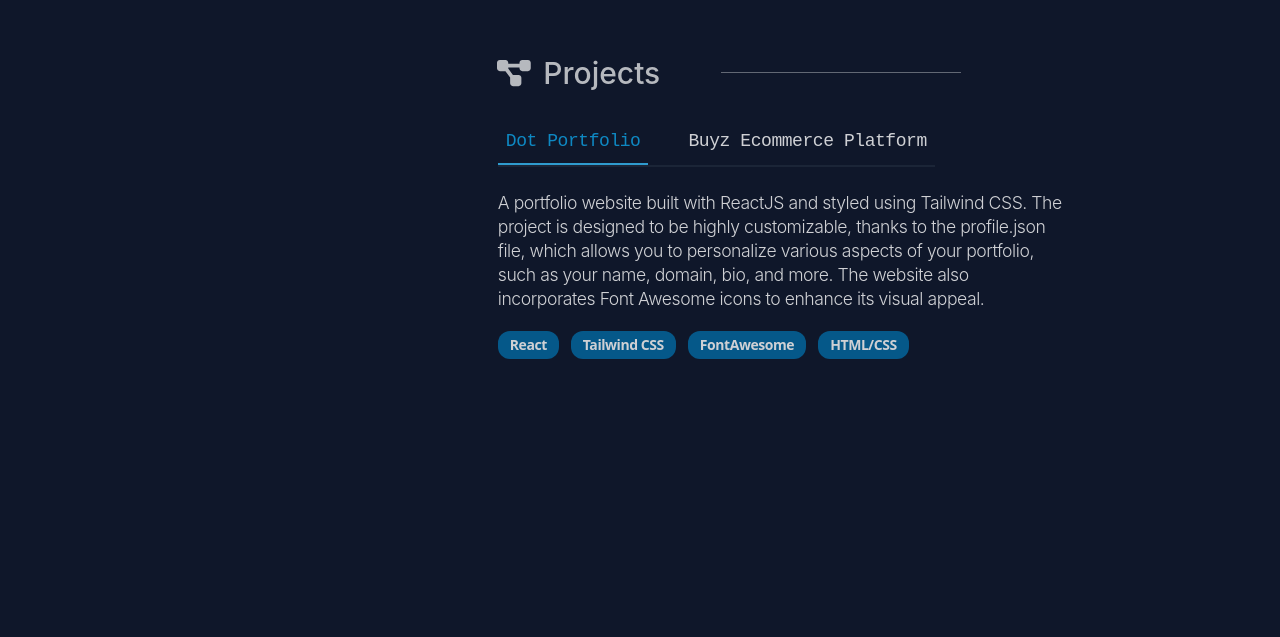
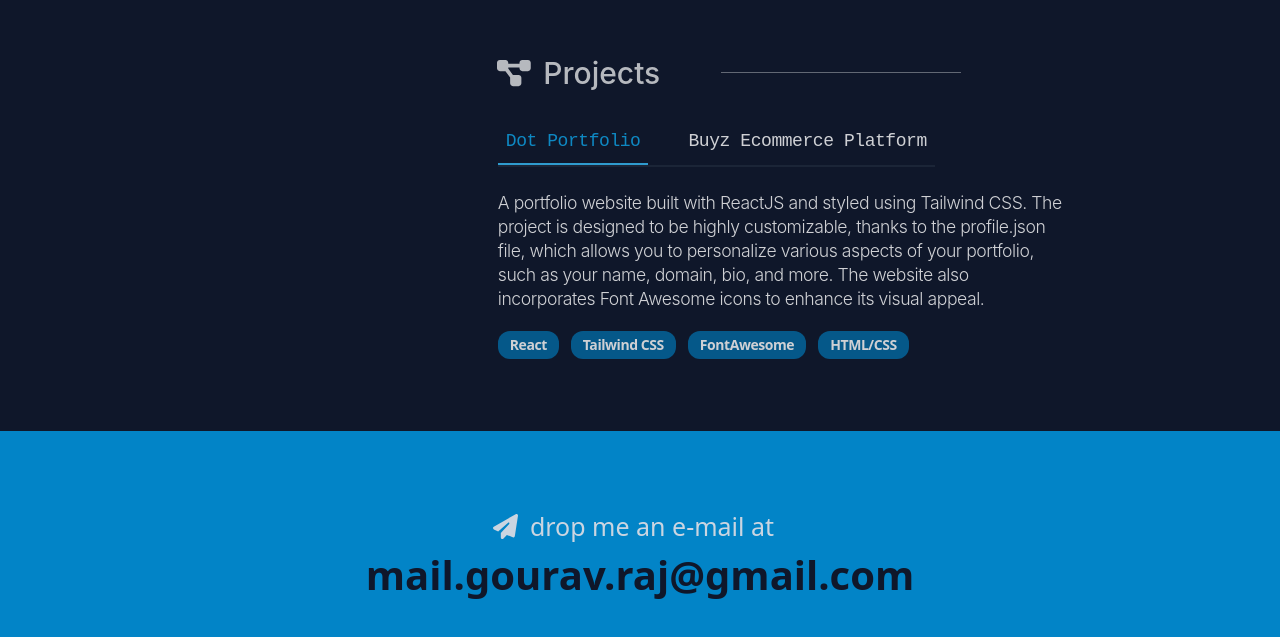
Before and after one commit to gogouravr/dot-portfolio, a React (Create React App) app: page / in a window 1280 px wide. Shown: the part 2364-3001 px from the top of the page. Before the commit the page ends 2795 px from the top, so only its background shows below. Built offline with nearby package versions, Linux system fonts and the light colour scheme.

Commit message:
Add `contact` screen

```diff
--- a/src/App.jsx
+++ b/src/App.jsx
@@ -4,6 +4,7 @@ import Home from './screens/Home.jsx';
 import About from './screens/About.jsx';
 import Experience from './screens/Experience.jsx';
 import Projects from './screens/Projects.jsx';
+import Contact from './screens/Contact.jsx';
 // import BlurMousePointer from './components/BlurMouseCursor.jsx'
 
 function App() {
@@ -20,6 +21,10 @@ function App() {
         <Projects />
       </main>
 
+      <footer>
+        <Contact />
+      </footer>
+
       {/* <BlurMousePointer /> */}
     </div>
   );
--- /dev/null
+++ b/src/screens/Contact.jsx
@@ -0,0 +1,21 @@
+import React from 'react';
+import { FontAwesomeIcon } from '@fortawesome/react-fontawesome';
+import { faPaperPlane } from '@fortawesome/free-solid-svg-icons';
+import profile from '../profile.json';
+
+export default function Contact() {
+    const { email } = profile;
+    return (
+        <div id='contact' className='h-[130px] sm:h-[200px] md:h-[250px] bg-sky-600 w-[100%] text-center text-slate-300 text-high-l flex flex-col justify-center'>
+            <p className='text-[15px] sm:text-[20px] md:text-[25px]'>
+                <FontAwesomeIcon icon={faPaperPlane} className='mr-3' />
+                drop me an e-mail at &nbsp;
+                <br />
+                <a className='text-slate-900 text-[20px] sm:text-[25px] md:text-[35px] lg:text-[40px] cursor-pointer font-semibold' href={'mailto:' + email} target='_blank' rel='noreferrer'>
+                    {email}
+                </a>
+            </p>
+
+        </div>
+    )
+}
```
